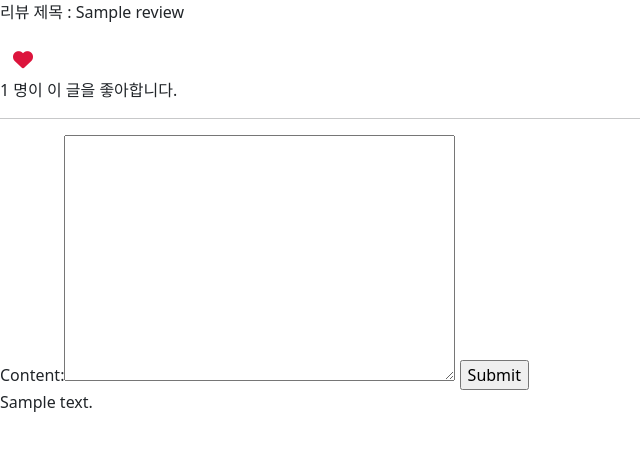
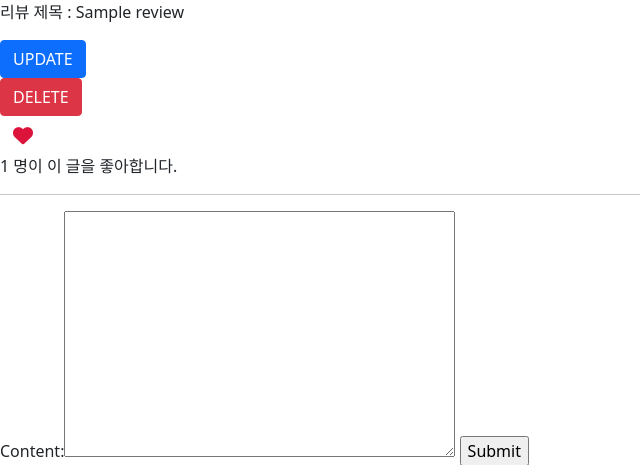
Before and after one commit to Final-movie-pjt/django, a Django app: page /community/1/ in a window 1280 px wide. Shown: the part 62-527 px from the top of the page, without its empty margins (0-640 px from the left). Run offline with Django 3.2, Linux system fonts and the light colour scheme; a user stored in the database is signed in; tables that the repository leaves empty hold one stand-in row (values such as "Sample post"); some libraries are stand-ins or nearby versions.

Commit message:
feat: 업데이트 및 삭제 기능 구현

```diff
--- a/community/templates/community/detail.html
+++ b/community/templates/community/detail.html
@@ -2,6 +2,16 @@
 {% block content %}
   <div>
     <p>리뷰 제목 : {{ review.title }}</p>
+    {% if request.user == review.user %}
+      <form action=" {% url 'community:update' review.pk %} ">
+        <button class="btn btn-primary">UPDATE</button>
+      </form>
+
+      <form action=" {% url 'community:delete' review.pk %} ", method="POST">
+        {% csrf_token %}
+        <button class="btn btn-danger">DELETE</button>
+      </form>
+    {% endif %}
     <form class="like-form" data-review-id="{{ review.pk }}">
       {% csrf_token %}
       {% if user in review.like_users.all %}
--- a/community/urls.py
+++ b/community/urls.py
@@ -7,5 +7,7 @@ urlpatterns = [
     path('create/<int:movie_pk>', views.create, name='create'),
     path('<int:pk>/', views.detail, name='detail'),
     path('<int:pk>/comments/', views.comments_create, name='comments_create'),
+    path('<int:pk>/delete/', views.delete, name='delete'),
+    path('<int:pk>/update/', views.update, name='update'),
     path('<int:pk>/like/', views.like, name='like'),
 ]
--- a/community/views.py
+++ b/community/views.py
@@ -27,7 +27,7 @@ def create(request, movie_pk):
     }
     return render(request, 'community/create.html', context)
 
-
+@require_safe
 def detail(request, pk):
     review = get_object_or_404(Review, pk=pk)
     comment_form = CommentForm()
@@ -38,6 +38,39 @@ def detail(request, pk):
         'review': review,
     }
     return render(request, 'community/detail.html', context)
+
+
+@login_required
+@require_http_methods(['GET', 'POST'])
+def update(request, pk):
+    review = get_object_or_404(Review, pk=pk)
+    if request.user == review.user:
+        if request.method == 'POST':
+            pass
+        else:
+            form = ReviewForm(instance=review)
+    else:
+        return redirect('community:detail', pk)
+    context = {
+        'form' : form,
+        'review': review,
+    }
+    return render(request, 'community/create.html', context)
+
+
+
+
+
+
+@require_POST
+def delete(request, pk):
+    review = get_object_or_404(Review, pk=pk)
+    if request.user.is_authenticated:
+        if request.user == review.user:
+            review.delete()
+            return redirect('movies:detail')
+
+
 
 @require_POST
 def comments_create(request, pk):
```
Also changed, not shown: accounts/migrations/0002_alter_user_id.py (added), community/migrations/0001_initial.py, movies/migrations/0002_auto_20210521_1643.py (added).
